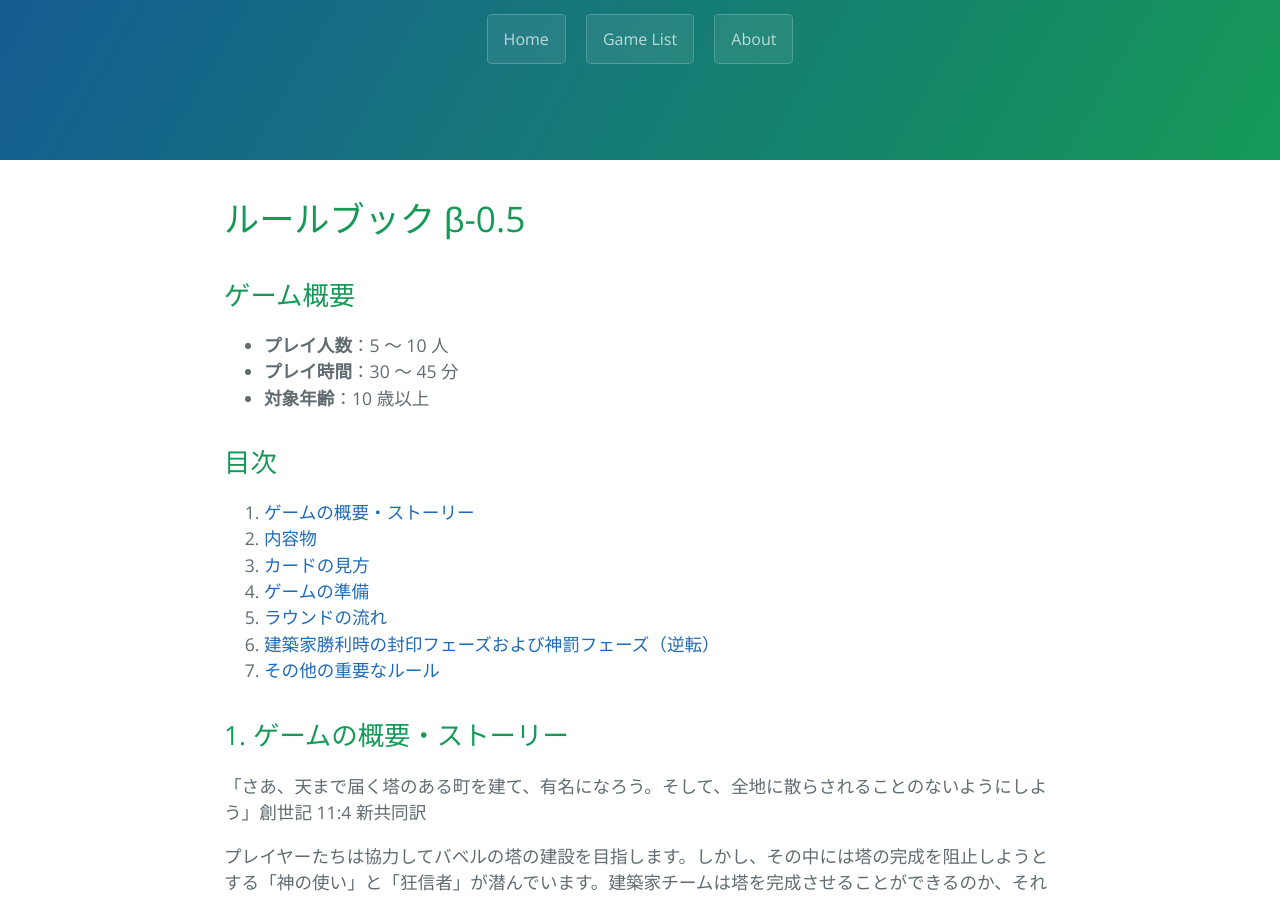
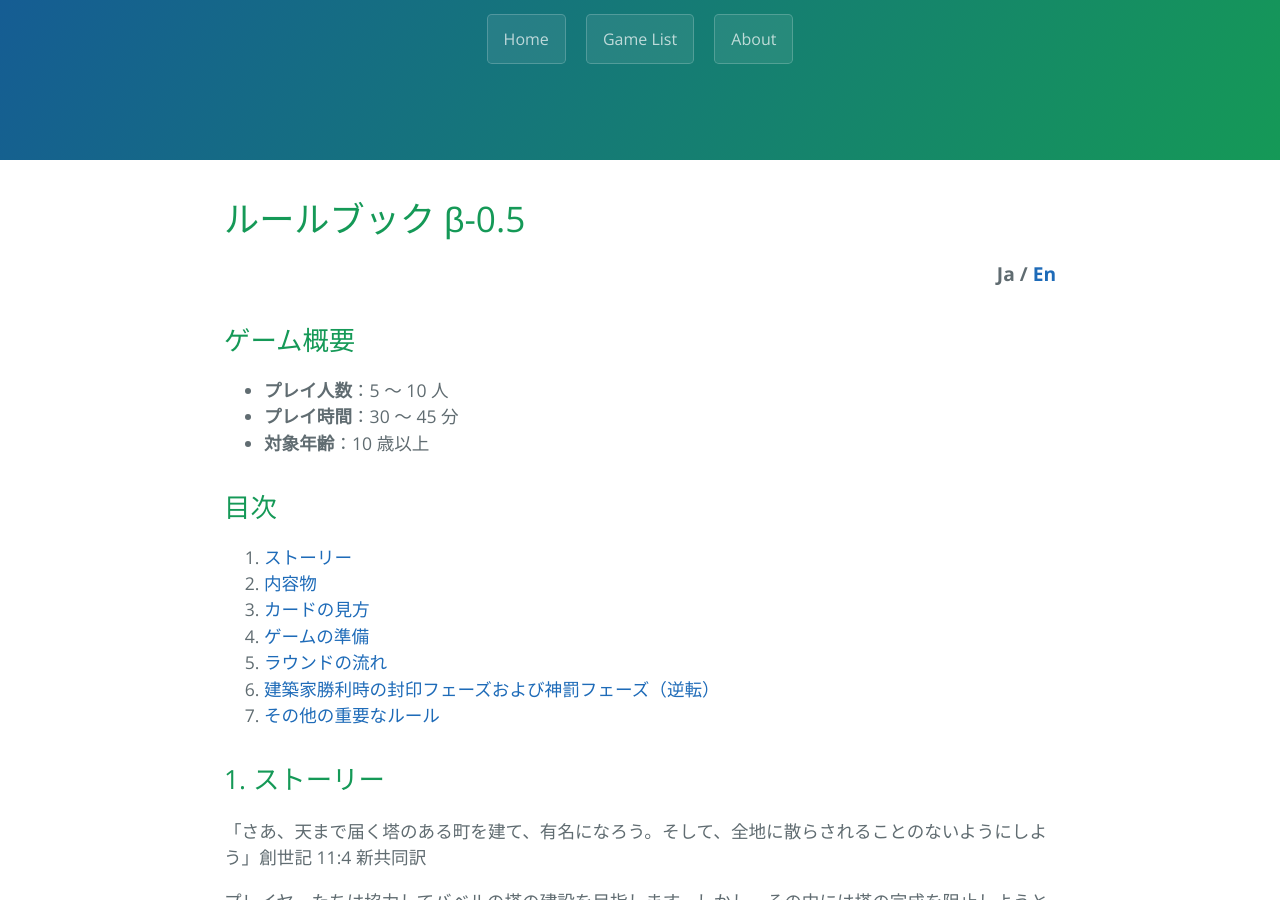
Before and after one commit to kimberleyyyyy/sbc_bg_kim, a Jekyll site: the page built from babel-builders.md, in a window 1280 px wide and 900 px high, scrolled down 223 px. Built offline with Jekyll 4.4.1, drawn with Linux system fonts in a browser that asks for light colours.

```diff
--- a/babel-builders.md
+++ b/babel-builders.md
@@ -2,9 +2,18 @@
 layout: default
 title: バベルの建築家たち（Babel Builders）
 description: 『バベルの建築家たち』のサポートページです
+lang: ja
 ---
 
 # ルールブック β-0.5
+
+<div style="text-align: right; font-size: 1.2rem; font-weight: bold;">
+  {% if page.lang == "ja" %}
+    <span>Ja / <a href="{% link babel-builders-en.md %}">En</a></span>
+  {% else %}
+    <span><a href="{% link babel-builders.md %}">Ja</a> / En</span>
+  {% endif %}
+</div>
 
 ## ゲーム概要
 
@@ -14,7 +23,7 @@ description: 『バベルの建築家たち』のサポートページです
 
 ## 目次
 
-1. [ゲームの概要・ストーリー](#1-ゲームの概要ストーリー)
+1. [ストーリー](#1-ストーリー)
 2. [内容物](#2-内容物)
 3. [カードの見方](#3-カードの見方)
 4. [ゲームの準備](#4-ゲームの準備)
@@ -22,7 +31,7 @@ description: 『バベルの建築家たち』のサポートページです
 6. [建築家勝利時の封印フェーズおよび神罰フェーズ（逆転）](#6-建築家勝利時の封印フェーズおよび神罰フェーズ逆転)
 7. [その他の重要なルール](#7-その他の重要なルール)
 
-## 1. ゲームの概要・ストーリー
+## 1. ストーリー
 
 「さあ、天まで届く塔のある町を建て、有名になろう。そして、全地に散らされることのないようにしよう」創世記 11:4 新共同訳
 
```
Also changed, not shown: babel-builders-en.md (+8 -1 lines).
